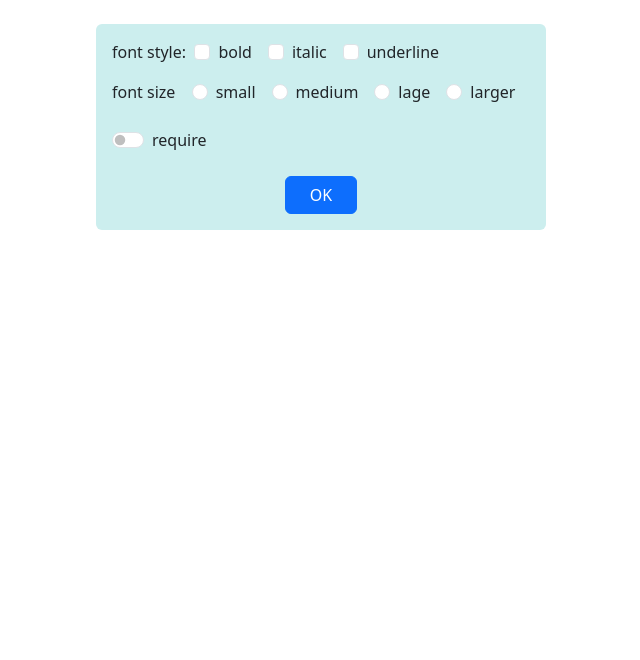
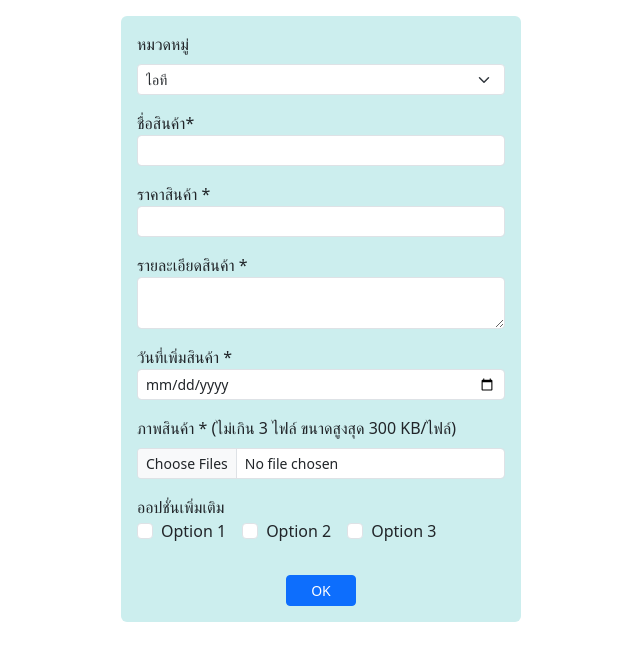
Before and after one commit to Dartae/app1, a React (Create React App) app: page / in a window 1280 px wide. Shown: the top 660 px of the page, without its empty margins (319-959 px from the left). Built offline with nearby package versions, Linux system fonts and the light colour scheme.

Commit message:
Form Validalidation
form-validalidation.js

```diff
--- a/package.json
+++ b/package.json
@@ -9,6 +9,7 @@
     "bootstrap": "^5.3.2",
     "react": "^18.2.0",
     "react-dom": "^18.2.0",
+    "react-hook-form": "^7.51.0",
     "react-router-dom": "^6.22.0",
     "react-scripts": "5.0.1",
     "web-vitals": "^2.1.4"
--- a/src/App.js
+++ b/src/App.js
@@ -1,10 +1,10 @@
 import React from 'react'
 
-import FormCheck from './form-check';
+import FormValidalidation from './form-validation';
 
 function App() {
 
-  return <FormCheck/>
+  return <FormValidalidation/>
 
 }
 
--- /dev/null
+++ b/src/form-validation.js
@@ -0,0 +1,106 @@
+import React from "react"
+import {useForm} from "react-hook-form"
+
+export default function FormValidalidation() {
+    const cats = [['100','ไอที'],['200','เครื่องจักร'],['300','เคมีภัณฑ์']]
+    const opts = ['Option 1','Option 2','Option 3']
+    const inputFile = React.createRef()
+
+    const {register,handleSubmit,formState:{errors}} = useForm()
+    const onSubmitForm = (event) =>{
+        let maxNumFiles = 3
+        let maxSize = 300
+        if(inputFile.current.files.length> maxNumFiles){
+            alert(`เลือกได้ไม่เกิน ${maxNumFiles} ไฟล์`)
+            event.preventDefault()
+            return
+        }
+        for(let f of inputFile.current.files){
+            if(f.size > maxSize * 1000){
+                alert(`ไฟล์ขนาดสูงสุดไม่เกิน ${maxSize}KB/ไฟล์`)
+                event.preventDefault()
+                return
+            }
+        }
+    }
+    const err ={
+        fontSize: 'smaller',
+        color:'red'
+    }
+    return(
+        <div className="mt-3 mb-5 mx-auto p-3 rounded"
+        style={{width:'400px',background:'#cee'}}>
+            <form onSubmit={handleSubmit(onSubmitForm)}>
+                <div className="form-group mb-3">
+                    <label htmlFor="cats"className="form-label">หมวดหมู่</label>
+                    <select id="cats"className="form-select form-select-sm">
+                        {
+                            cats.map(item =>{
+                                return <option value={item[0]}>{item[1]}</option>
+                            })
+                        }
+                    </select>
+                </div>
+                <div className="form-group mb-3">
+                    <label htmlFor="name">ชื่อสินค้า*</label>
+                    <input type="text" id = "name"name="name"maxLength="50"
+                    className="form-control form-control-sm"
+                    {
+                        ...register('name',{required:true,maxLength:30})
+                    }/>
+                    {errors.name && <div style={err}>กรุณาระบุชื่อสินค้า</div>}
+
+                </div>
+                <div className="form-group mb-3">
+                    <label htmlFor="price">ราคาสินค้า *</label>
+                    <input type="number" id = "price"name="price"min="0" step="any"
+                    className="form-control form-control-sm"
+                    {...register('price',{validate:value=>parseFloat(value)>0 })}/>
+                    {errors.price && <div style={err}>กำหนดราคาสินค้าเป็นค่าเลขที่มากกว่า 0</div>}
+
+                </div>
+                <div className="form-group mb-3">
+                    <label htmlFor="detail">รายละเอียดสินค้า *</label>
+                    <textarea id="detail" name="detail" rows="2" maxLength="250"
+                    className="form-control form-control-sm"
+                    {...register('detail',{required:true,minLength:1,maxLength:200})}>
+
+                    </textarea>
+                    {errors.price && <div style={err}>ต้องกำหนดรายละเอียดสินค้า</div>}
+
+                </div>
+
+                <div className="form-group mb-3">
+                <label htmlFor="dateAdded">วันที่เพิ่มสินค้า *</label>
+                <input type="date" id="dateAdded" name="dateAdded"
+                    className="form-control form-control-sm"/>
+
+                </div>
+                <div className="form-group mb-3">
+                    <label htmlFor="file" className="form-label">ภาพสินค้า * (ไม่เกิน 3 ไฟล์
+                    ขนาดสูงสุด 300 KB/ไฟล์)</label>
+                <input type="file" id="file" accept="image/*"
+                className="form-control form-control-sm" ref={inputFile}multiple/>
+                </div>
+                <div>ออปชั่นเพิ่มเติม</div>
+                {
+                    opts.map((opt,i)=>
+                    {
+                        return(
+                            <div className="form-check form-check-inline mb-2">
+                            <input type="checkbox" id={'opt'+i} value={opt}
+                            className="form-check-input"/>
+                            <label htmlFor={'opt'+i} className="form-check-label">{opt}</label>
+                            </div>
+
+                        )
+                    })
+                }
+              <div className="text-center mt-4">
+                <button className="btn btn-primary btn-sm px-4">OK</button>
+</div>
+
+            </form>
+        </div>
+        )
+};
```
Also changed, not shown: 1 other file (tests, documents, lock files or other folders).
